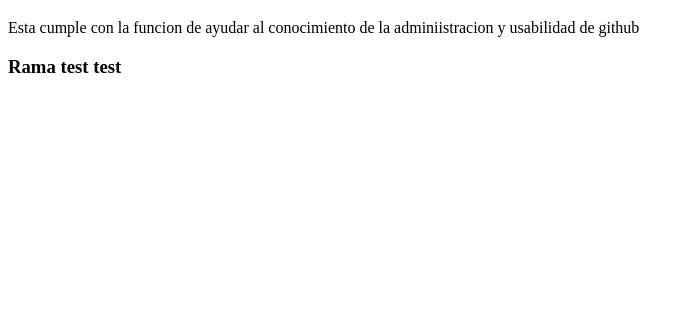
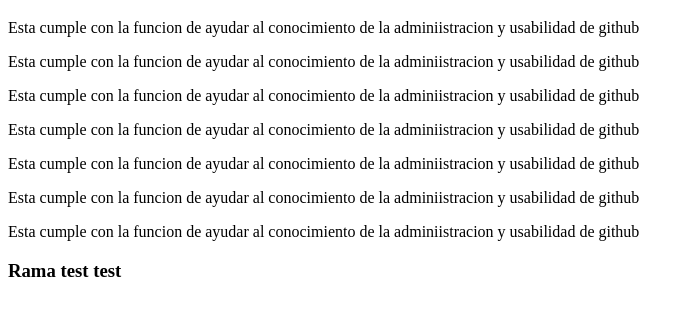
Before and after one commit to Freaklipe/pagina-web, a plain HTML site: page index.html in a window 1280 px wide. Shown: the part 61-376 px from the top of the page, without its empty margins (0-694 px from the left). Drawn offline with Linux system fonts and the light colour scheme.

Commit message:
Update index.html

```diff
--- a/index.html
+++ b/index.html
@@ -7,6 +7,12 @@
     <body>
         <h1>Bienvenido a la pagina de prueba de GitHub</h1>
         <p>Esta cumple con la funcion de ayudar al conocimiento de la adminiistracion y usabilidad de github</p>
+        <p>Esta cumple con la funcion de ayudar al conocimiento de la adminiistracion y usabilidad de github</p>
+        <p>Esta cumple con la funcion de ayudar al conocimiento de la adminiistracion y usabilidad de github</p>
+        <p>Esta cumple con la funcion de ayudar al conocimiento de la adminiistracion y usabilidad de github</p>
+        <p>Esta cumple con la funcion de ayudar al conocimiento de la adminiistracion y usabilidad de github</p>
+        <p>Esta cumple con la funcion de ayudar al conocimiento de la adminiistracion y usabilidad de github</p>
+        <p>Esta cumple con la funcion de ayudar al conocimiento de la adminiistracion y usabilidad de github</p>
         <h3>Rama test test</h3>
     </body>
 </html>
```
